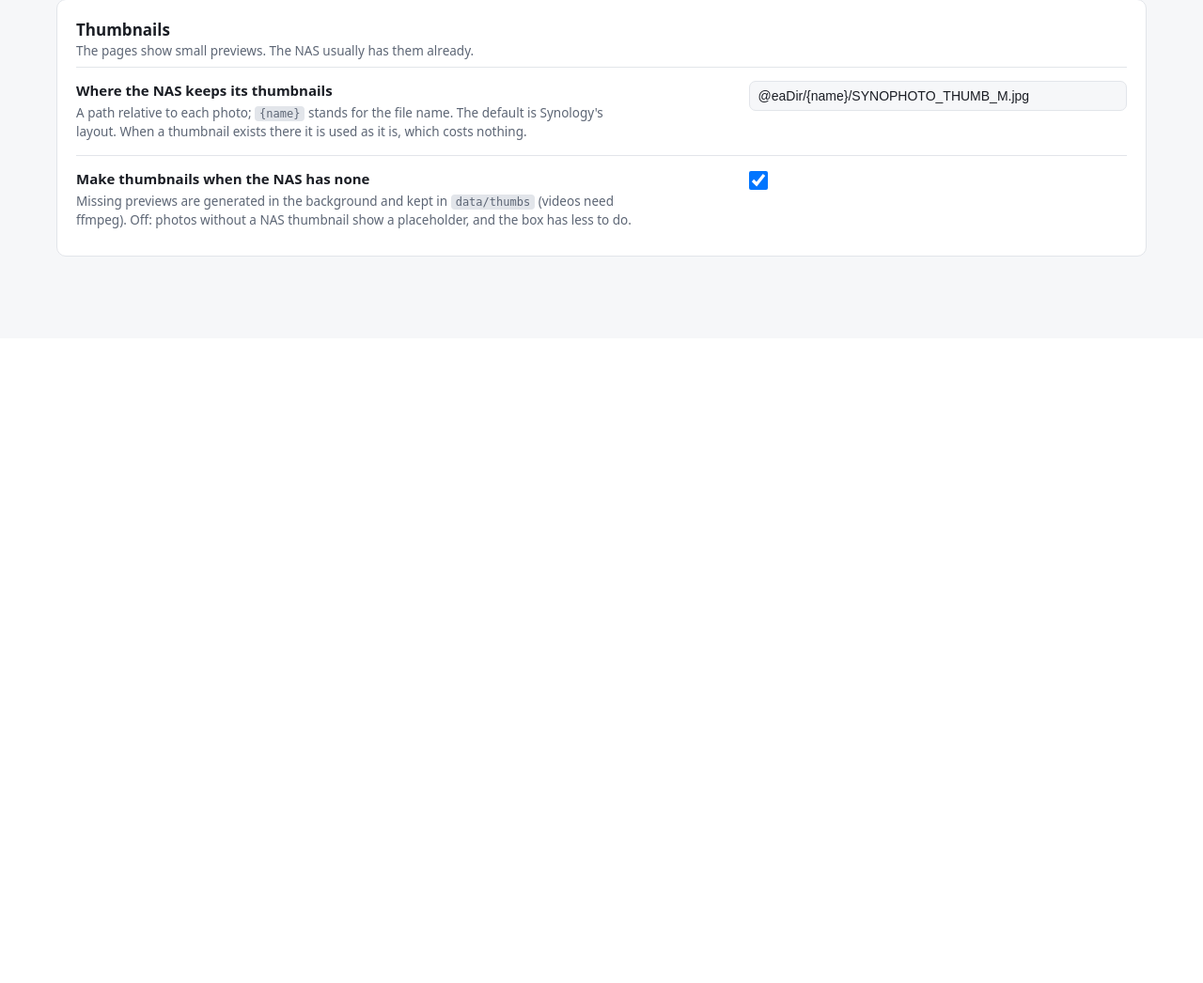
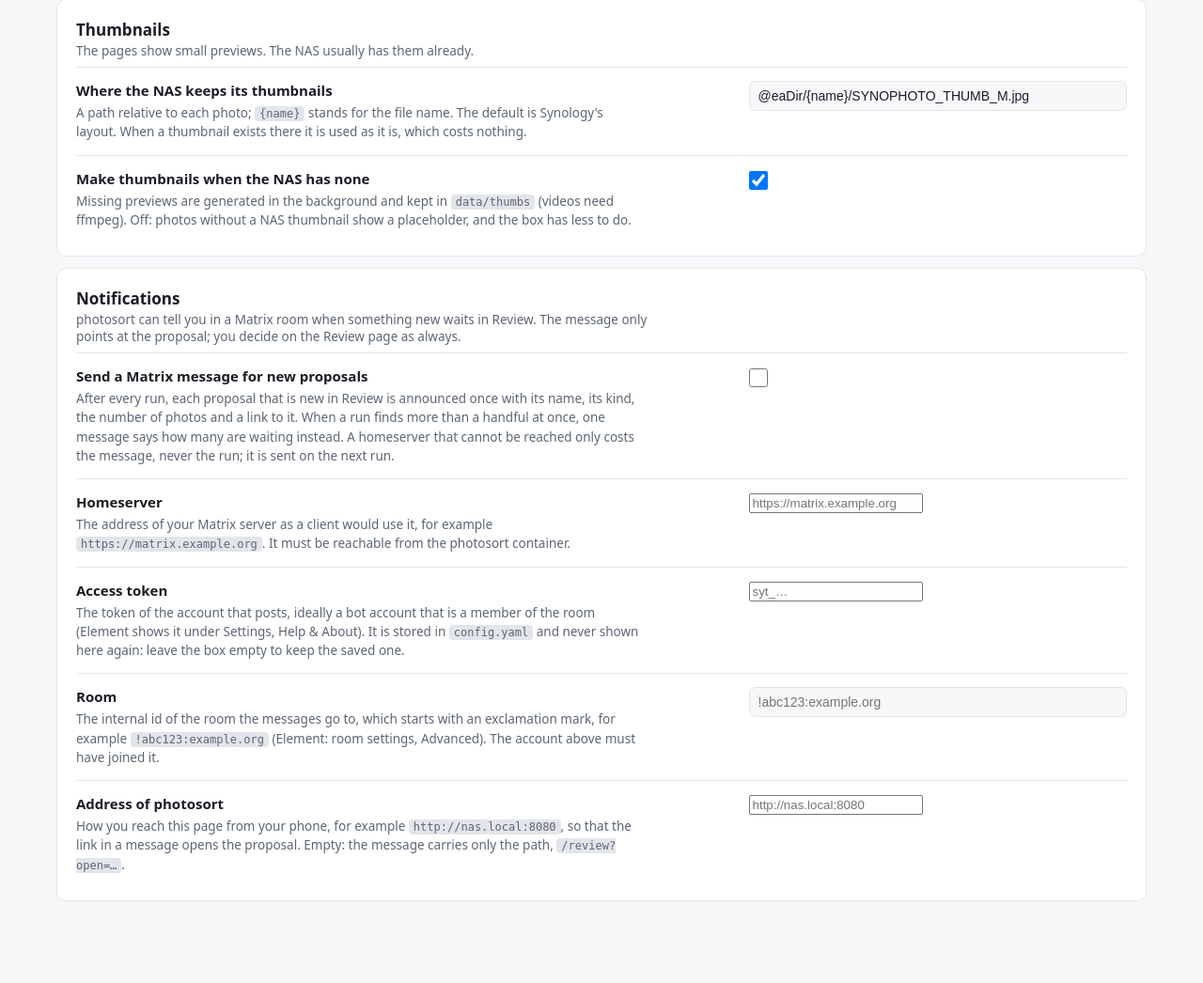
Before and after one commit to PhilippMundhenk/photosort, a FastAPI app: page /settings?mode=advanced in a window 1280 px wide. Shown: the part 3580-4626 px from the top of the page at 94% size. Before the commit the page ends 3853 px from the top, so only its background shows below. Run offline with FastAPI, Linux system fonts and the light colour scheme; parts of the project's set-up code (start-up, migrations or seed data) failed here and were passed over; some libraries are stand-ins or nearby versions.

Commit message:
Settings: a Notifications section; the token box stays empty and keeps the saved token
Co-Authored-By: Claude Opus 5.5 <noreply@anthropic.com>

```diff
--- a/app/templates/settings.html
+++ b/app/templates/settings.html
@@ -260,6 +260,36 @@
   </div>
 </div>
 
+<div class="card" data-level="advanced"{{ lv('advanced') }}>
+  <h2>Notifications</h2>
+  <p class="intro">photosort can tell you in a Matrix room when something new waits in Review. The message only points at the proposal; you decide on the Review page as always.</p>
+  <div class="field">
+    <div class="what"><label for="mx">Send a Matrix message for new proposals</label>
+      <p>After every run, each proposal that is new in Review is announced once with its name, its kind, the number of photos and a link to it. When a run finds more than a handful at once, one message says how many are waiting instead. A homeserver that cannot be reached only costs the message, never the run; it is sent on the next run.</p></div>
+    <div class="ctl"><input type="checkbox" id="mx" name="matrix_enabled" {% if cfg.matrix_enabled %}checked{% endif %}></div>
+  </div>
+  <div class="field">
+    <div class="what"><label for="f-matrix_homeserver">Homeserver</label>
+      <p>The address of your Matrix server as a client would use it, for example <code>https://matrix.example.org</code>. It must be reachable from the photosort container.</p></div>
+    <div class="ctl"><input type="url" name="matrix_homeserver" id="f-matrix_homeserver" value="{{ cfg.matrix_homeserver }}" placeholder="https://matrix.example.org"></div>
+  </div>
+  <div class="field">
+    <div class="what"><label for="f-matrix_token">Access token</label>
+      <p>The token of the account that posts, ideally a bot account that is a member of the room (Element shows it under Settings, Help &amp; About). It is stored in <code>config.yaml</code> and never shown here again: leave the box empty to keep the saved one.{% if cfg.matrix_token %} <label class="small"><input type="checkbox" name="matrix_token_clear"> forget the saved token</label>{% endif %}</p></div>
+    <div class="ctl"><input type="password" name="matrix_token" id="f-matrix_token" value="" autocomplete="off" placeholder="{{ 'saved, leave empty to keep it' if cfg.matrix_token else 'syt_…' }}"></div>
+  </div>
+  <div class="field">
+    <div class="what"><label for="f-matrix_room">Room</label>
+      <p>The internal id of the room the messages go to, which starts with an exclamation mark, for example <code>!abc123:example.org</code> (Element: room settings, Advanced). The account above must have joined it.</p></div>
+    <div class="ctl"><input type="text" name="matrix_room" id="f-matrix_room" value="{{ cfg.matrix_room }}" placeholder="!abc123:example.org"></div>
+  </div>
+  <div class="field">
+    <div class="what"><label for="f-public_url">Address of photosort</label>
+      <p>How you reach this page from your phone, for example <code>http://nas.local:8080</code>, so that the link in a message opens the proposal. Empty: the message carries only the path, <code>/review?open=…</code>.</p></div>
+    <div class="ctl"><input type="url" name="public_url" id="f-public_url" value="{{ cfg.public_url }}" placeholder="http://nas.local:8080"></div>
+  </div>
+</div>
+
 <div class="card" data-level="expert"{{ lv('expert') }}>
   <h2>Rules</h2>
   <p class="intro">The thresholds above feed a default set of rules. Here you can write your own: several kinds of day out, a trip that needs two devices, a party only on weekends, your own folder names.</p>
```
